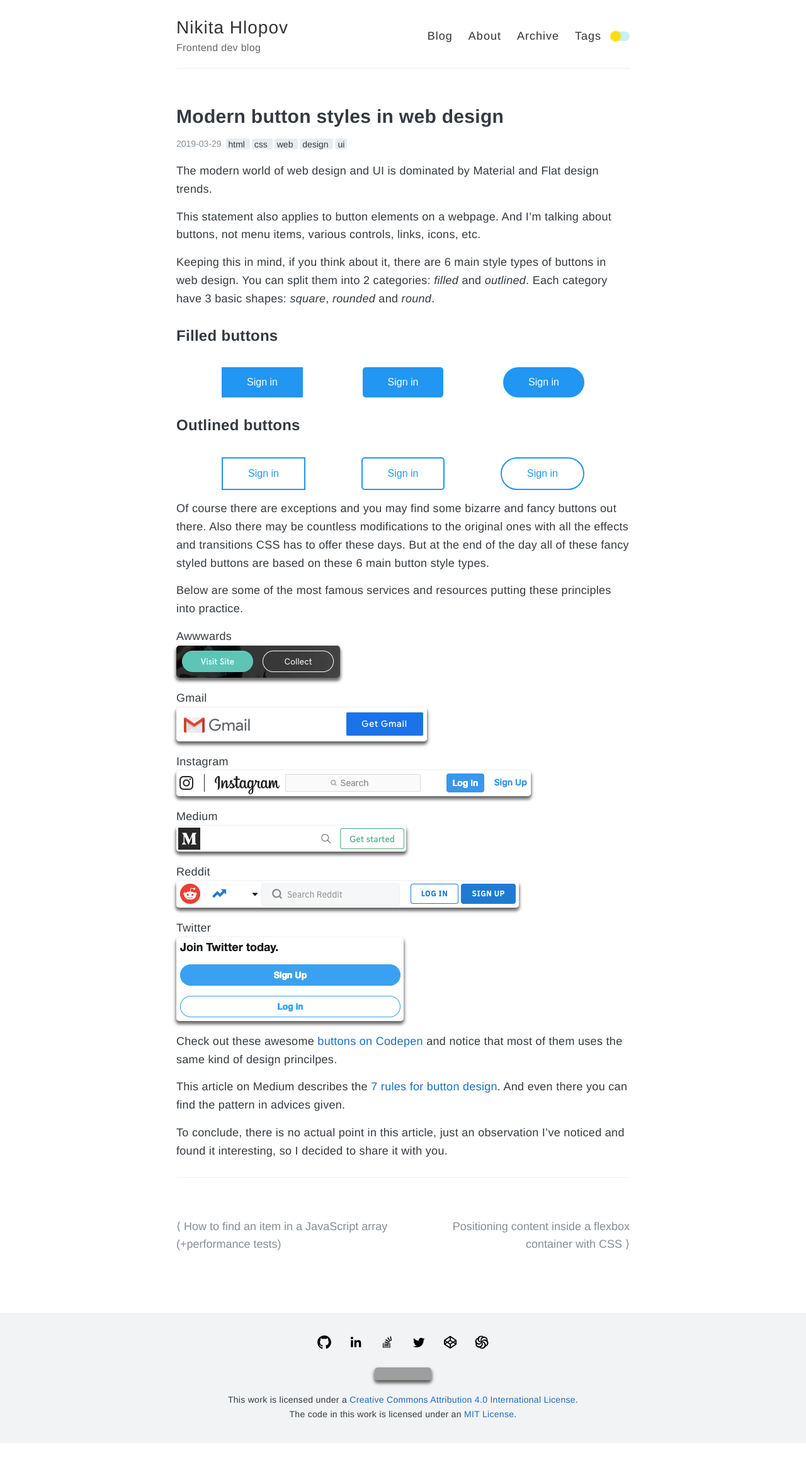
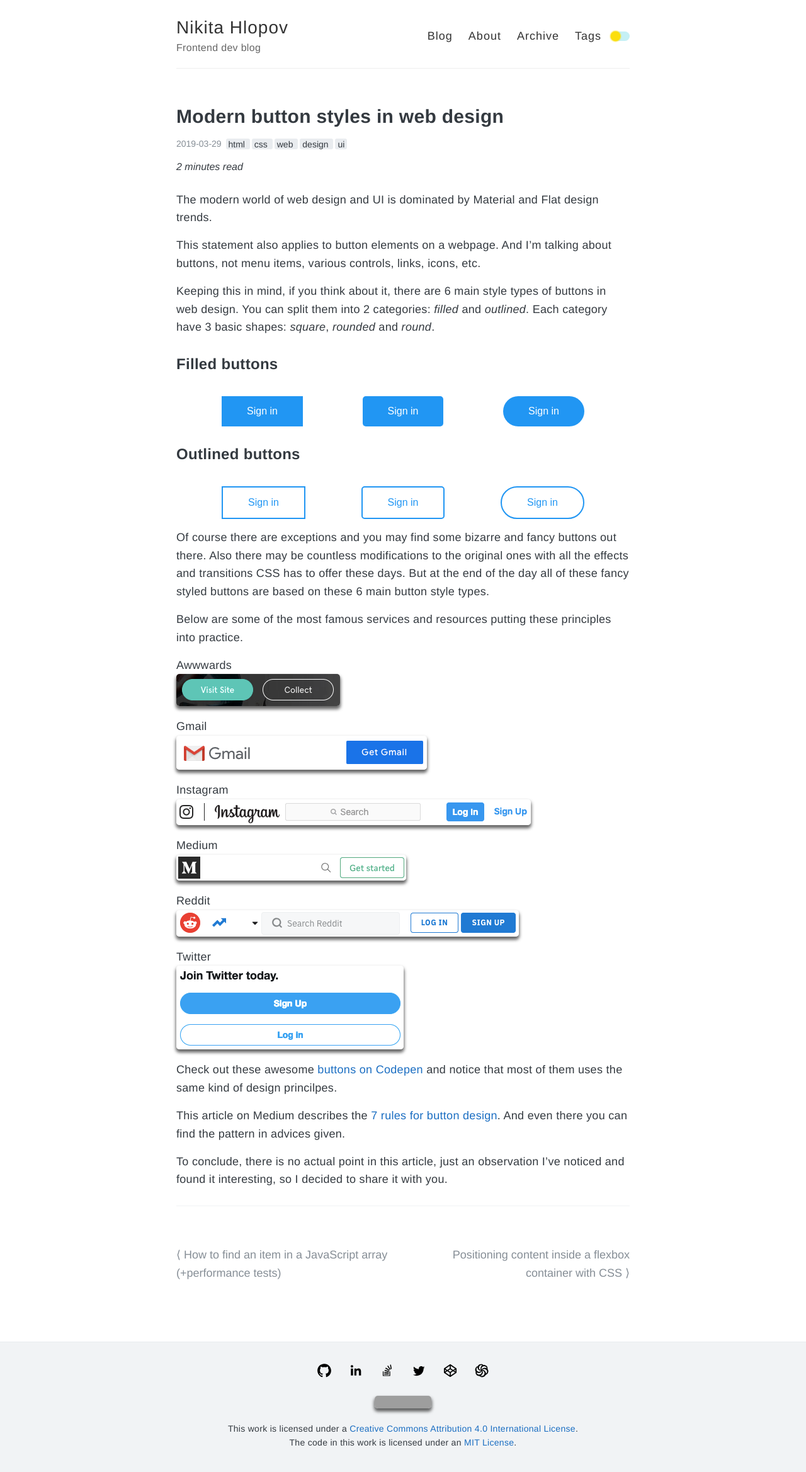
Before and after one commit to nikitahl/dev-blog, a Jekyll site: the page built from _posts/2019/03/2019-03-29-button-styles-in-web-design.md, in a window 1280 px wide. Shown: the whole page at 63% size. Built offline with Jekyll 4.4.1, drawn with Linux system fonts in a browser that asks for light colours; before the commit the page ends 2291 px from its top, so only the background shows below that; grey boxes are pictures that could not be loaded.

Commit message:
Add post reading time

```diff
--- /dev/null
+++ b/_includes/reading-time.html
@@ -0,0 +1,6 @@
+{% capture words %}
+{{ content | number_of_words | minus: 180 }}
+{% endcapture %}
+{% unless words contains '-' %}
+{{ words | plus: 150 | divided_by: 150 | append: ' minutes read' }}
+{% endunless %}
--- a/_layouts/post.html
+++ b/_layouts/post.html
@@ -20,6 +20,8 @@
       {% endfor %}
     </ul>
   </div>
+
+  <span class="reading-time">{% include reading-time.html %}</span>
 
   <div class="entry">
     {{ content }}
--- a/style.scss
+++ b/style.scss
@@ -517,6 +517,13 @@
   }
 }
 
+.reading-time {
+  display: inline-block;
+  margin: 10px 0;
+  font-size: 16px;
+  font-style: italic;
+}
+
 // Archive
 .archive {
   a {
```
